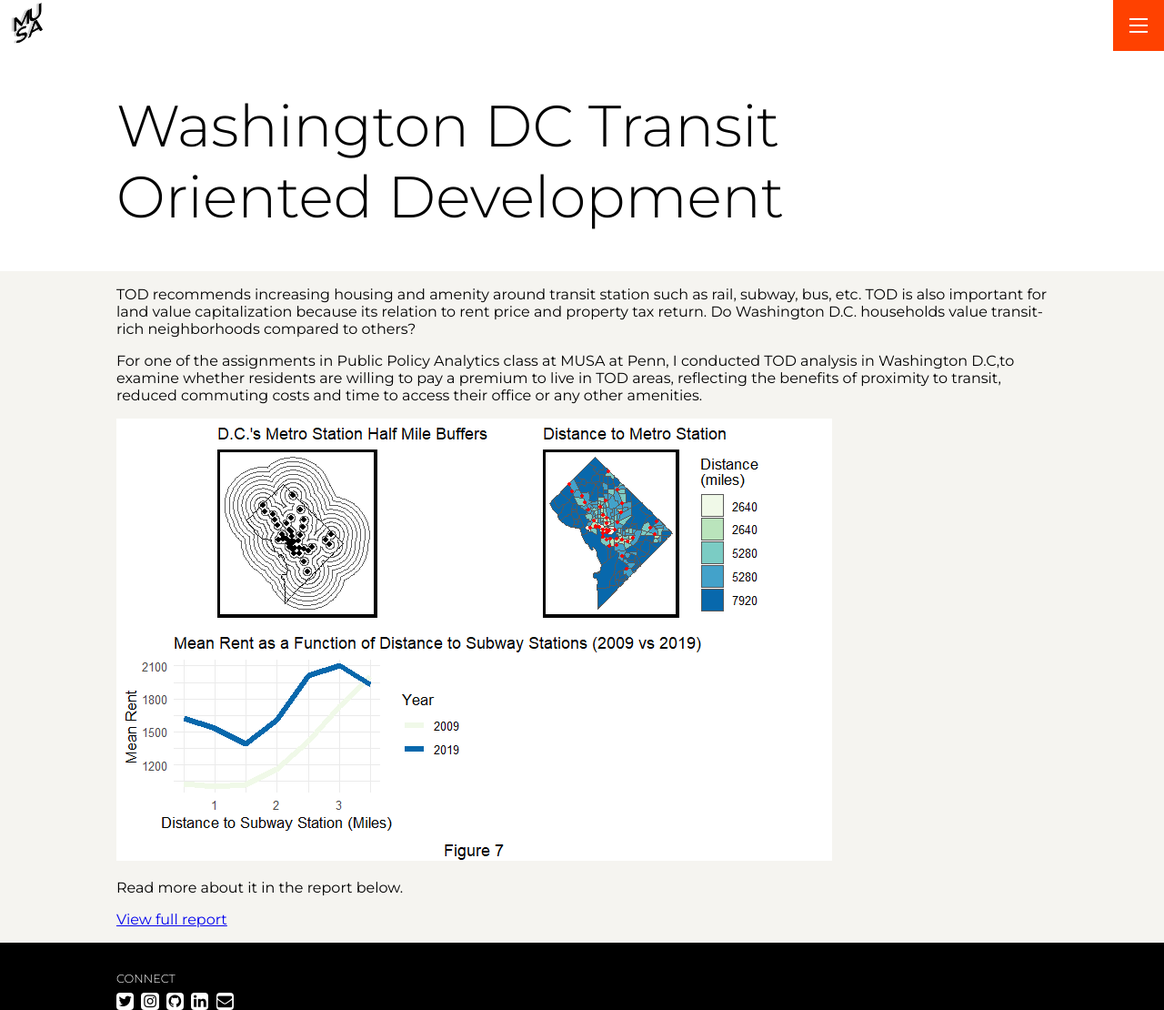
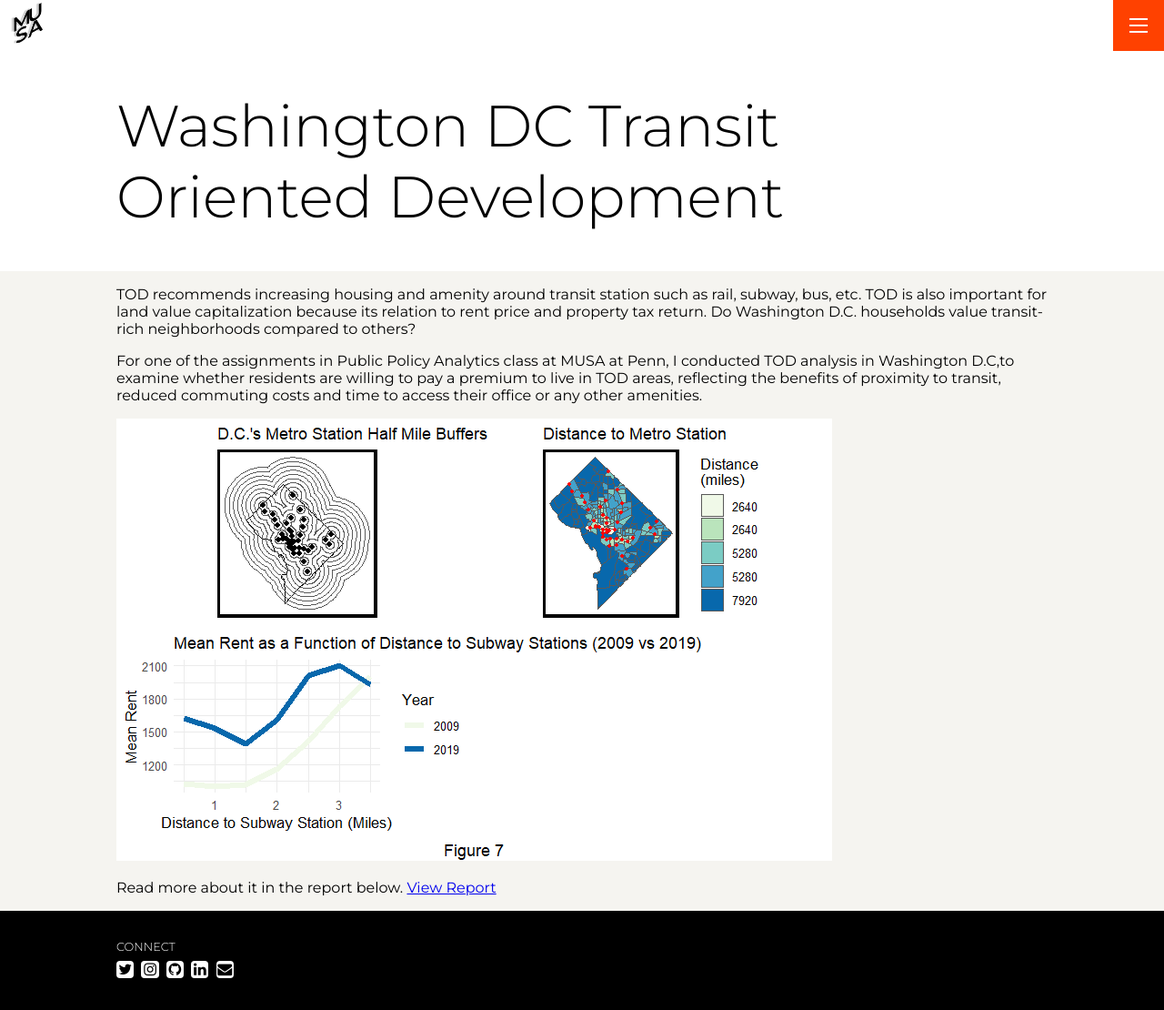
Before and after one commit to jonathan-manurung/portfolio, a Jekyll site: the page built from _projects/proj-1.md, in a window 1280 px wide and 1110 px high. Shown: the whole window at 91% size. Built offline with Jekyll 4.4.1, drawn with Linux system fonts in a browser that asks for light colours.

Commit message:
Update proj-1.md

```diff
--- a/_projects/proj-1.md
+++ b/_projects/proj-1.md
@@ -10,5 +10,4 @@ For one of the assignments in Public Policy Analytics class at MUSA at Penn, I c
 ![](/portfolio/assets/img/projects/proj-1/DC_metro_station_distance.jpg)
 
 Read more about it in the report below.
-
-[View full report](/portfolio/Report/Washington-DC-TOD.html){:target="_blank"}
+[View Report]({{ site.baseurl }}/Report/Washington-DC-TOD.html)
```
